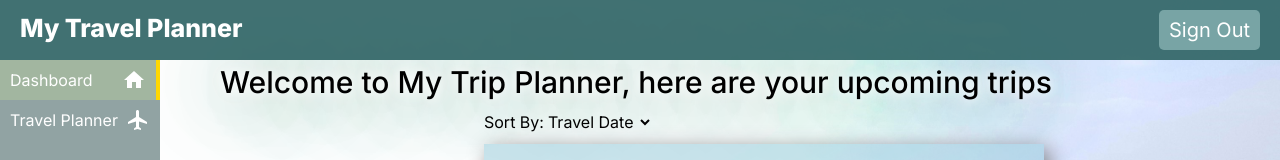
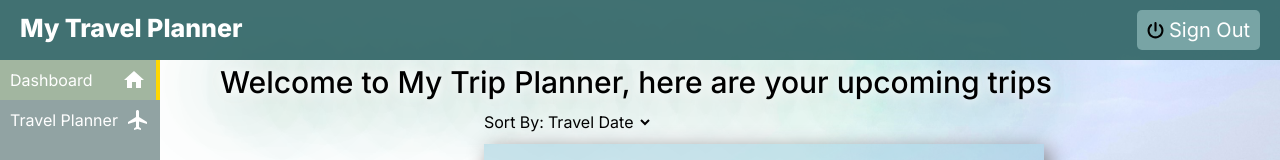
Before and after one commit to brishketukislay/book-your-flight, a Next.js app: page /users in a window 1280 px wide. Shown: the top 160 px of the page. Built offline with nearby package versions, Linux system fonts and the light colour scheme; sample sign-in values are in the browser's storage.

Commit message:
icon fix

```diff
--- a/app/users/Header/header.tsx
+++ b/app/users/Header/header.tsx
@@ -26,6 +26,7 @@ const Header = () => {
     <header className={style.header}>
       My Travel Planner
       <button className={style.signout} onClick={handleSignOut}>
+      <svg className={style.signOutIcon} xmlns="http://www.w3.org/2000/svg" viewBox="0 0 512 512"><path d="M288 32c0-17.7-14.3-32-32-32s-32 14.3-32 32l0 224c0 17.7 14.3 32 32 32s32-14.3 32-32l0-224zM143.5 120.6c13.6-11.3 15.4-31.5 4.1-45.1s-31.5-15.4-45.1-4.1C49.7 115.4 16 181.8 16 256c0 132.5 107.5 240 240 240s240-107.5 240-240c0-74.2-33.8-140.6-86.6-184.6c-13.6-11.3-33.8-9.4-45.1 4.1s-9.4 33.8 4.1 45.1c38.9 32.3 63.5 81 63.5 135.4c0 97.2-78.8 176-176 176s-176-78.8-176-176c0-54.4 24.7-103.1 63.5-135.4z"/></svg>
         Sign Out
       </button>
     </header>
```
